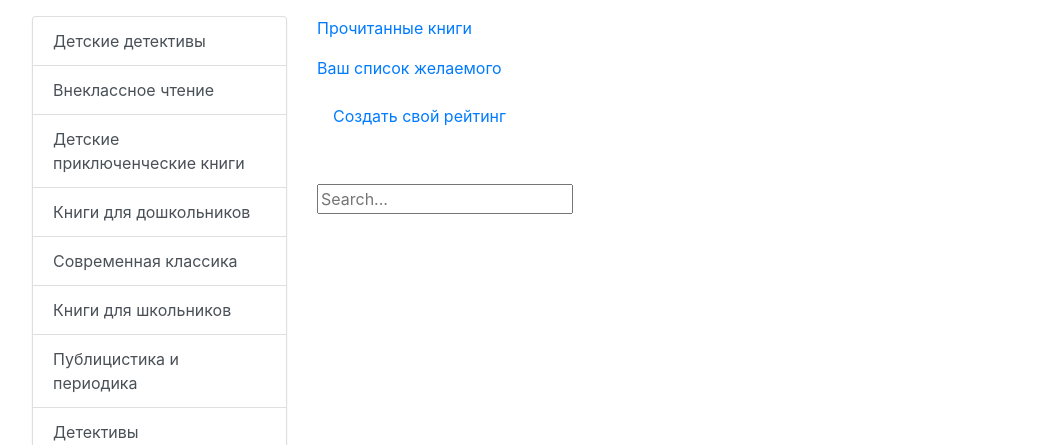
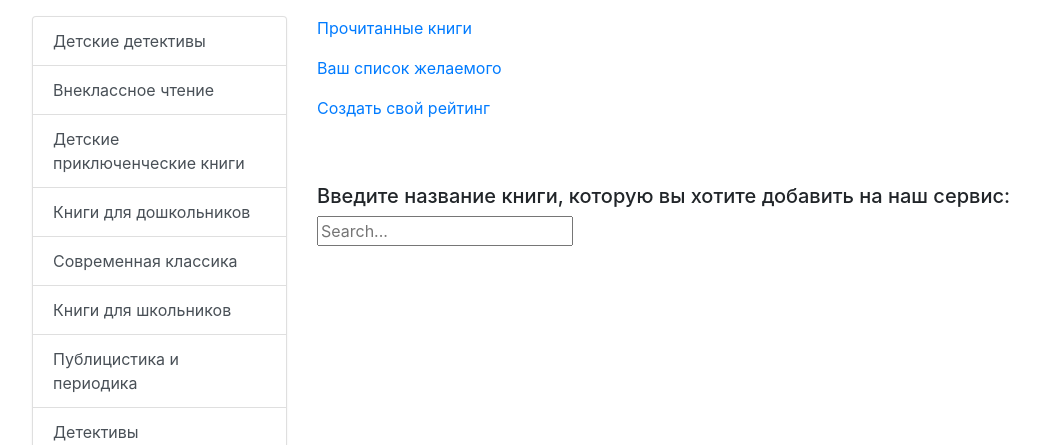
Before and after one commit to MariaAfanasyeva/course_work_books, a Django app: page /person/ in a window 1280 px wide. Shown: the part 56-501 px from the top of the page, without its empty margins (53-1093 px from the left). Run offline with Django 3.2, Linux system fonts and the light colour scheme; a user stored in the database is signed in; data comes from the database, SQL or seed files in the repository; parts of the project's set-up code (start-up, migrations or seed data) failed here and were passed over; some libraries are stand-ins or nearby versions.

Commit message:
first attempt

```diff
--- a/templates/book_search/personal.html
+++ b/templates/book_search/personal.html
@@ -15,8 +15,11 @@
             <u>Ваш список желаемого пока пуст</u>
         {% endif %}
     </p>
-    <a class="nav-link" href="{% url 'add_book_top' %}">Создать свой рейтинг</a>
+    <p>
+        <a href="{% url 'add_book_top' %}">Создать свой рейтинг</a>
+    </p>
     <br><br>
+    <h5>Введите название книги, которую вы хотите добавить на наш сервис:</h5>
     <form action="{% url 'add_with_litres' %}" method="get">
         <input name="q" type="text" placeholder="Search...">
     </form>
```
